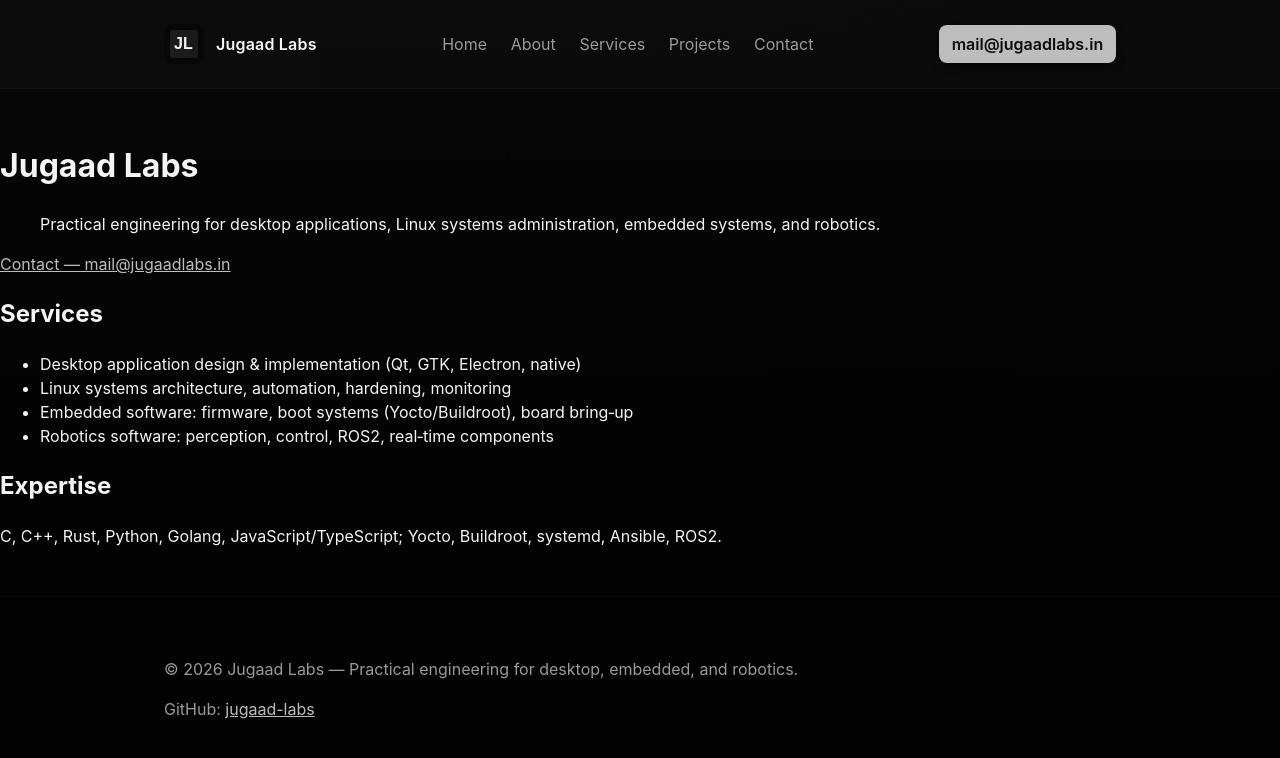
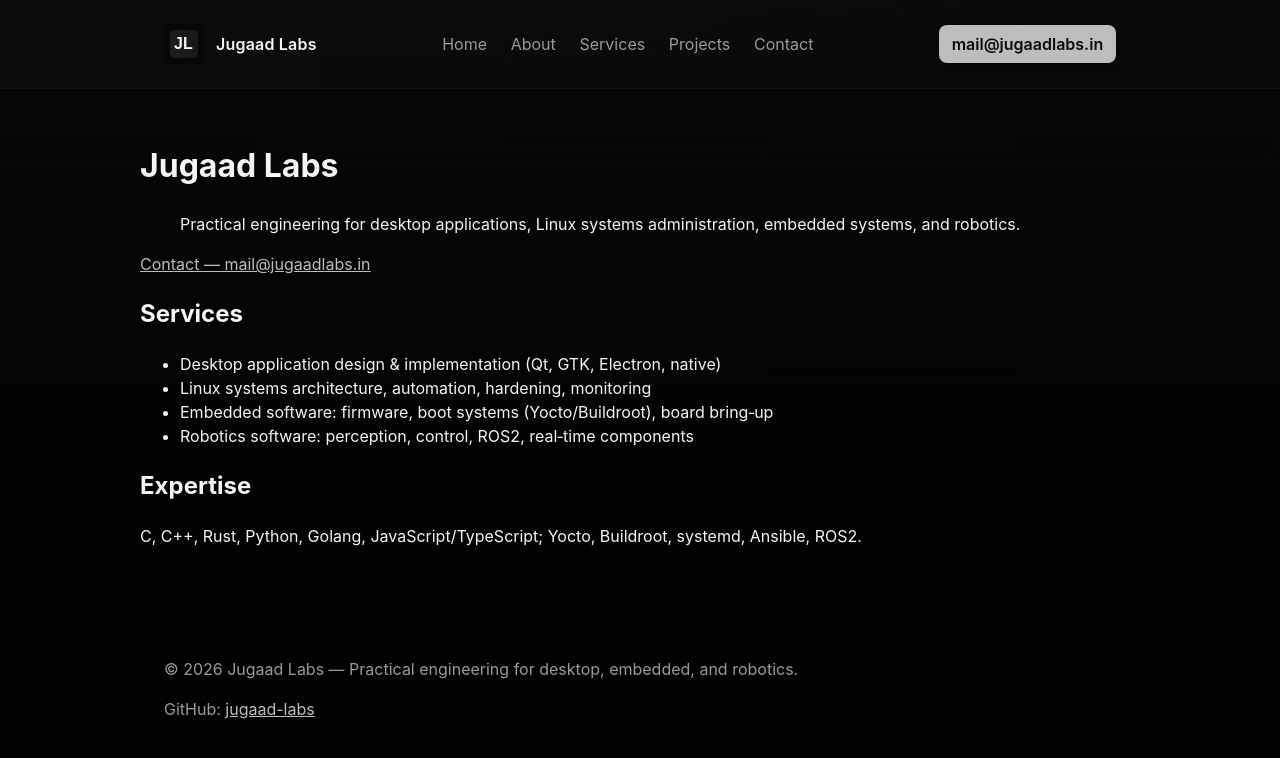
Before and after one commit to jugaad-labs-in/jugaad-labs-in.github.io, a Jekyll site: the page built from index.md, in a window 1280 px wide. Shown: the top 758 px of the page. Built offline with Jekyll 4.4.1, drawn with Linux system fonts in a browser that asks for light colours.

Commit message:
remove unwanted GA, add CNAME job, add container class to HTML

```diff
--- a/_layouts/default.html
+++ b/_layouts/default.html
@@ -4,7 +4,7 @@
   <body>
     {% include header.html %}
 
-    <main id="content" class="site-main">
+    <main id="content" class="site-main container">
       {{ content }}
     </main>
 
```
Also changed, not shown: .github/workflows/jekyll-docker.yml (deleted), .github/workflows/pages.yml.
